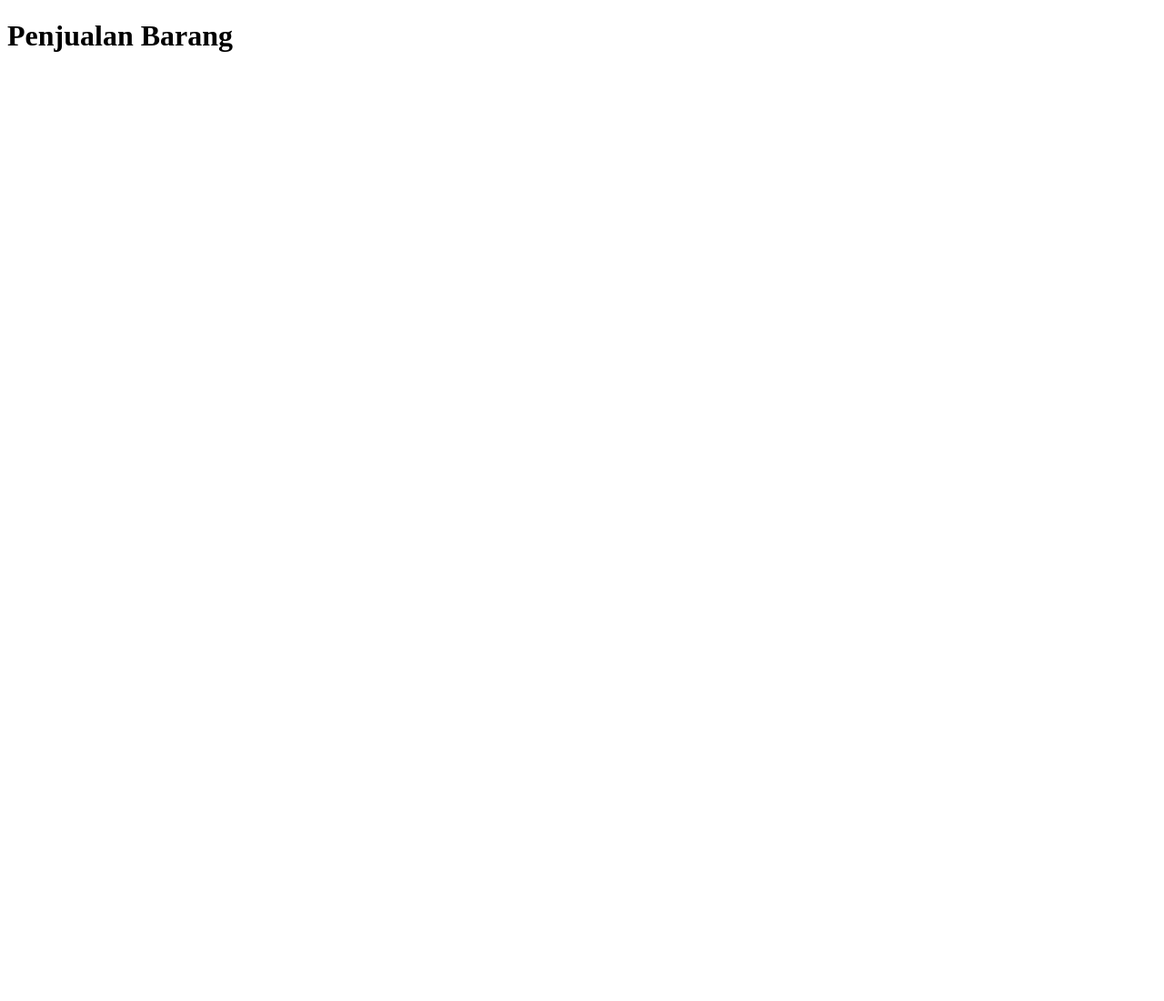
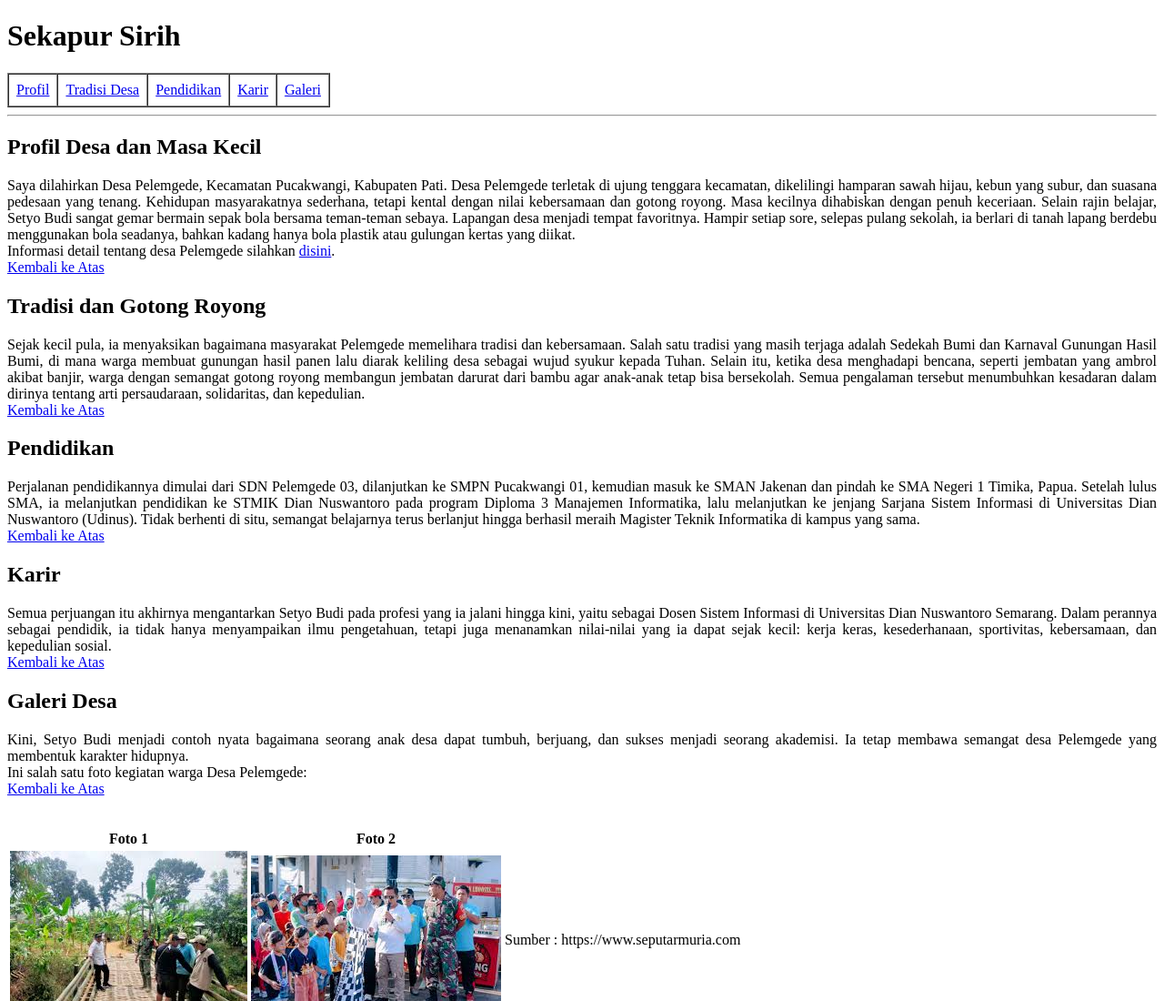
Before and after one commit to setyobuditiobuki/projek2, a plain HTML site: page index.html in a window 1280 px wide. Shown: the top 1100 px of the page at 91% size. Before the commit the page ends 800 px from the top, so only its background shows below. Drawn offline with Linux system fonts and the light colour scheme.

Commit message:
unggah file baru

```diff
--- a/index.html
+++ b/index.html
@@ -1,17 +1,125 @@
 <!DOCTYPE html>
-<html>
-    <head>
-        <title>
-          Belajar HTML 5
+<html lang="id">
+<head>
+    <meta charset="UTF-8">
+    <title>Web blog Tio </title>
+</head>
+<body>
 
-        </title>
-    </head>
+    <!-- Bagian atas -->
+    <header>
+        <h1>Sekapur Sirih</h1>
 
-    <body>
-      <h1>Penjualan Barang</h1>
+    </header>
 
-    </body>
+    <!-- Menu navigasi -->
+    <nav>
+    <table border="1" cellspacing="0" cellpadding="8">
+      <tr>
+        <td><a href="#profil">Profil</a></td>
+        <td><a href="#tradisi">Tradisi Desa</a></td>
+        <td><a href="#pendidikan">Pendidikan</a></td>
+        <td><a href="#karir">Karir</a></td>
+        <td><a href="#galeri">Galeri</a></td>
+      </tr>
+    </table>
+    </nav>
+    <hr>
+    <!-- Konten utama -->
+    <main>
 
+        <!-- Bagian Profil -->
+        <section id="profil">
+            <h2>Profil Desa dan Masa Kecil</h2>
+            <p align="justify">
+                Saya dilahirkan Desa Pelemgede, Kecamatan Pucakwangi, Kabupaten Pati. Desa Pelemgede terletak di ujung tenggara kecamatan, dikelilingi hamparan sawah hijau, kebun yang subur, dan suasana pedesaan yang tenang. Kehidupan masyarakatnya sederhana, tetapi kental dengan nilai kebersamaan dan gotong royong.
+                Masa kecilnya dihabiskan dengan penuh keceriaan. Selain rajin belajar, Setyo Budi sangat gemar bermain sepak bola bersama teman-teman sebaya. Lapangan desa menjadi tempat favoritnya. Hampir setiap sore, selepas pulang sekolah, ia berlari di tanah lapang berdebu menggunakan bola seadanya, bahkan kadang hanya bola plastik atau gulungan kertas yang diikat.
+                <br>
+                Informasi detail tentang desa Pelemgede silahkan
+                <a href="https://id.wikipedia.org/wiki/Pelemgede,_Pucakwangi,_Pati" target="_blank">disini</a>.
+            <br><a href="#top">Kembali ke Atas</a>
+            </p>
+        </section>
 
+        <!-- Bagian Tradisi -->
+        <section id="tradisi">
+            <h2>Tradisi dan Gotong Royong</h2>
+            <p align="justify">
+                Sejak kecil pula, ia menyaksikan bagaimana masyarakat Pelemgede memelihara tradisi dan kebersamaan. Salah satu tradisi yang masih terjaga adalah Sedekah Bumi dan Karnaval Gunungan Hasil Bumi, di mana warga membuat gunungan hasil panen lalu diarak keliling desa sebagai wujud syukur kepada Tuhan.
+                Selain itu, ketika desa menghadapi bencana, seperti jembatan yang ambrol akibat banjir, warga dengan semangat gotong royong membangun jembatan darurat dari bambu agar anak-anak tetap bisa bersekolah. Semua pengalaman tersebut menumbuhkan kesadaran dalam dirinya tentang arti persaudaraan, solidaritas, dan kepedulian.
+           <br><a href="#top">Kembali ke Atas</a>
+            </p>
+        </section>
 
+        <!-- Bagian Pendidikan -->
+        <section id="pendidikan">
+            <h2>Pendidikan</h2>
+            <p align="justify">
+                Perjalanan pendidikannya dimulai dari SDN Pelemgede 03, dilanjutkan ke SMPN Pucakwangi 01, kemudian masuk ke SMAN Jakenan dan pindah ke SMA Negeri 1 Timika, Papua. Setelah lulus SMA, ia melanjutkan pendidikan ke STMIK Dian Nuswantoro pada program Diploma 3 Manajemen Informatika, lalu melanjutkan ke jenjang Sarjana Sistem Informasi di Universitas Dian Nuswantoro (Udinus). Tidak berhenti di situ, semangat belajarnya terus berlanjut hingga berhasil meraih Magister Teknik Informatika di kampus yang sama.
+            <br><a href="#top">Kembali ke Atas</a>
+            </p>
+        </section>
+
+        <!-- Bagian Karir -->
+        <section id="karir">
+            <h2>Karir</h2>
+            <p align="justify">
+                Semua perjuangan itu akhirnya mengantarkan Setyo Budi pada profesi yang ia jalani hingga kini, yaitu sebagai Dosen Sistem Informasi di Universitas Dian Nuswantoro Semarang. Dalam perannya sebagai pendidik, ia tidak hanya menyampaikan ilmu pengetahuan, tetapi juga menanamkan nilai-nilai yang ia dapat sejak kecil: kerja keras, kesederhanaan, sportivitas, kebersamaan, dan kepedulian sosial.
+            <br><a href="#top">Kembali ke Atas</a>
+            </p>
+        </section>
+
+        <!-- Bagian Galeri -->
+        <section id="galeri">
+            <h2>Galeri Desa</h2>
+            <p align="justify">
+                Kini, Setyo Budi menjadi contoh nyata bagaimana seorang anak desa dapat tumbuh, berjuang, dan sukses menjadi seorang akademisi. Ia tetap membawa semangat desa Pelemgede yang membentuk karakter hidupnya.
+                <br>Ini salah satu foto kegiatan warga Desa Pelemgede:
+            <br><a href="#top">Kembali ke Atas</a>
+            </p>
+            <br>
+            <table>
+            <tr><th>Foto 1</th><th>Foto 2</th></tr>
+                <td><img src="gambar/pelemgede3.jpg" alt="Kegiatan warga Desa Pelemgede"></td>
+                <td><img src="gambar/pelemgede4.jpg" alt="Kegiatan warga Desa Pelemgede"></td>
+                <td>Sumber : https://www.seputarmuria.com</td>
+                </tr>
+            </table>
+        </section>
+
+        <section>
+            <form>
+                <br>
+                <h1>Silahkan isi data Anda di sini</h1>
+
+                Nama  :<input type="text" name="tnama"><br>
+                email :<input type="email" name="temail">
+                <input type="submit" value="Kirim">
+                <br>
+            </form>
+        </section>
+
+        <section>
+            <h1>Hobi</h1>
+                <ul>
+                    <li>Belajar</li>
+                    <li>Membaca</li>
+                    <li>Bersepeda</li>
+                </ul>
+                <h1>Keahlian</h1>
+                <ol>
+                    <li>Web Development</li>
+                    <li>Membaca</li>
+                    <li>Bersepeda</li>
+                </ol>
+        </section>
+    </main>
+
+    <!-- Bagian Bawah -->
+    <footer>
+        <hr>
+        <p>&copy; 2025 - Biografi Singkat Setyo Budi </p>
+    </footer>
+
+</body>
 </html>
```
Also changed, not shown: test3.html (deleted, +0 -11 lines), test4.html (deleted, +0 -12 lines), gambar/pelemgede1.jpg (added), gambar/pelemgede2.jpg (added), gambar/pelemgede3.jpg (added), gambar/pelemgede4.jpg (added).
